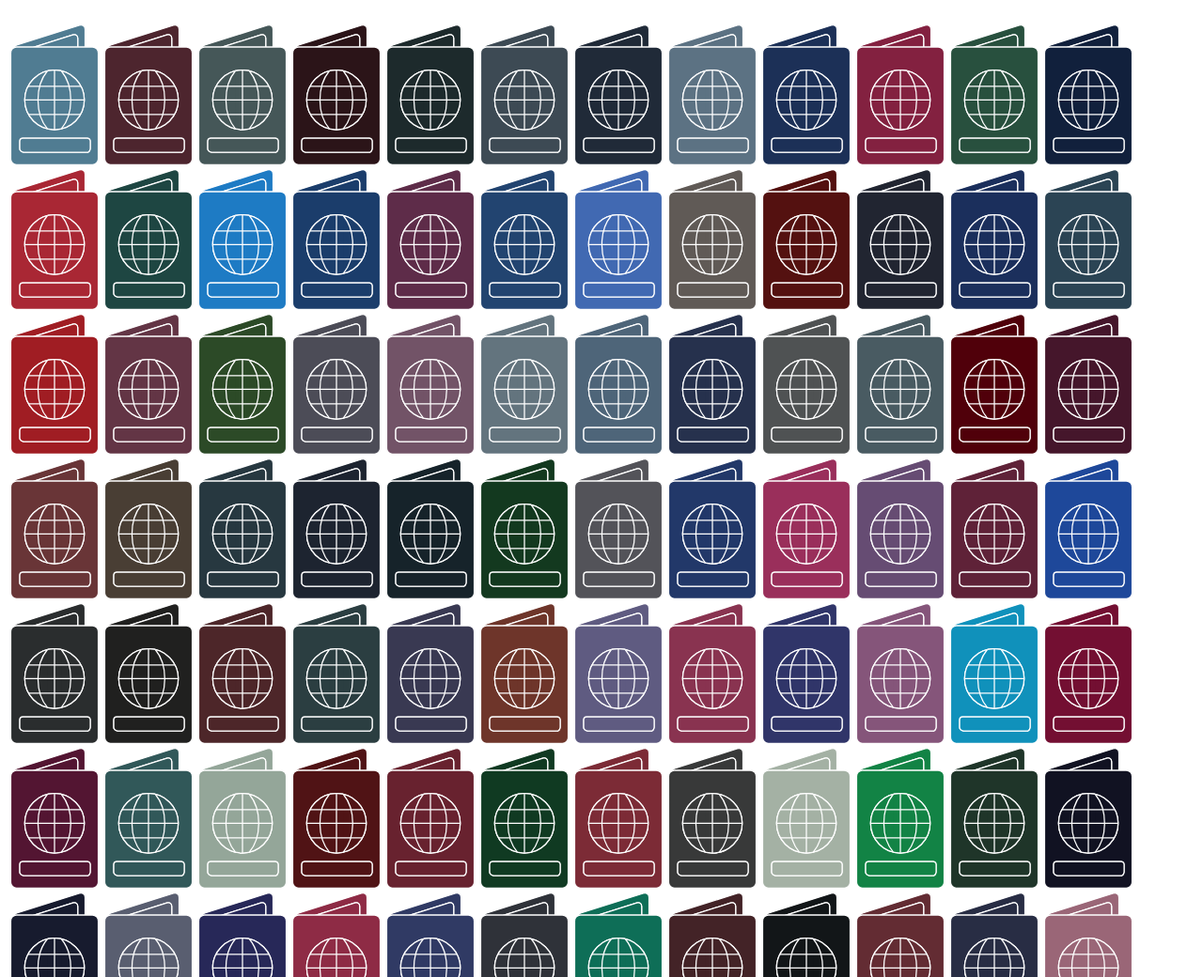
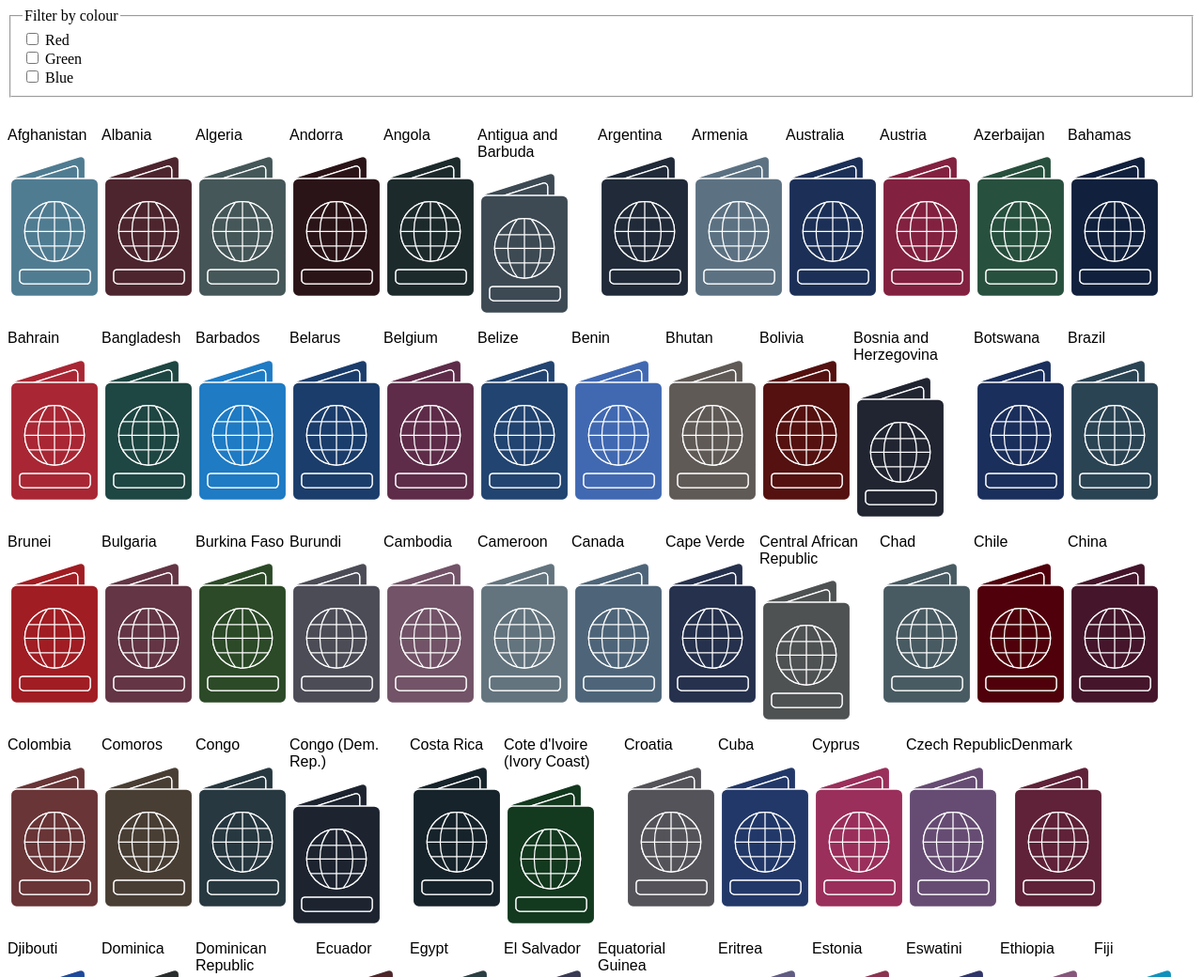
Before and after one commit to trianah/passport-colours, a website: page app/index.html in a window 1280 px wide. Shown: the top 1040 px of the page at 94% size. Drawn offline with Linux system fonts and the light colour scheme.

Commit message:
filtering htmls

```diff
--- a/app/index.html
+++ b/app/index.html
@@ -18,6 +18,24 @@
         your experience and security.
       </p>
     <![endif]-->
+
+    <fieldset id="filter">
+      <legend>Filter by colour</legend>
+      <div>
+        <input data-filter-option type="checkbox" id="red" name="colour" value="red">
+        <label for="red">Red</label>
+      </div>
+      <div>
+        <input data-filter-option type="checkbox" id="green" name="colour" value="green">
+        <label for="green">Green</label>
+      </div>
+      <div>
+        <input data-filter-option type="checkbox" id="blue" name="colour" value="blue">
+        <label for="blue">Blue</label>
+      </div>
+    </fieldset>
+
+
 
     <div style="text-align: center;">
       <div class="passport-wrap"></div>
--- a/app/js/main.js
+++ b/app/js/main.js
@@ -1,38 +1,96 @@
 // ..... CLEANING THE DATA .....
-var data = [];
-const wrapper = d3.select("#passports-container");
-console.log(wrapper);
+var data = []
+const wrapper = d3.select('#passports-container')
+console.log(wrapper)
 
-d3.csv("data/colors.csv", function(d, i) {
+d3.csv('data/colors.csv', function(d, i) {
+	let r = toRgb(d.R)
+	let g = toRgb(d.G)
+	let b = toRgb(d.B)
+
 	data.push({
 		country: d.Country,
-    r: toRgb(d.R),
-    g: toRgb(d.G),
-    b: toRgb(d.B)
-  });
+		r: r,
+		g: g,
+		b: b,
+		colour: getColour(r, g, b)
+	})
 
-  let item = wrapper.append("div");
-  //item.append("h2").text(data[i].country);
+	let item = wrapper.append('div')
+
+	item.attr(`data-colour-${data[i].colour}`, '')
+
+	item.attr('data-passport', '')
+	item.append('h2').text(data[i].country)
 	item
-    .append("svg")
-    .attr("class", "icon")
+		.append('svg')
+		.attr('class', 'icon')
 		.style(
-      "color",
-      "rgb(" + data[i].r + "," + data[i].g + "," + data[i].b + ")"
+			'color',
+			'rgb(' + data[i].r + ',' + data[i].g + ',' + data[i].b + ')'
 		)
-    .append("use")
-    .attr("xlink:href", "#passport");
-});
+		.append('use')
+		.attr('xlink:href', '#passport')
+})
 
 function toRgb(val) {
 	// convert strings to valid RGB values
-  return parseInt(parseFloat(val) * 255);
+	return parseInt(parseFloat(val) * 255)
 }
 
-console.log(data);
+function getColour(r, g, b) {
+	// convert strings to valid RGB values
+	if (r > g && r > b) {
+		return 'red'
+	}
+
+	if (g > r && g > b) {
+		return 'green'
+	}
+
+	if (b > r && b > g) {
+		return 'blue'
+	}
+	return 'none'
+}
+
+console.log(data)
 
 // ..... BINDING DATA .....
 // append each item to svg
 
 // add rgb color as bg
 // add country name to svg
+
+// ..... FILTERING .....
+const filter = document.getElementById('filter')
+console.log(filter)
+
+const filters = document.querySelectorAll('[data-filter-option]')
+
+filters.forEach(filter => {
+	filter.addEventListener('change', event => {
+		if (filter.checked) {
+			console.log(filter.getAttribute('value'))
+			Show(`data-colour-${filter.getAttribute('value')}`)
+		} else {
+			console.log('Disabled')
+		}
+	})
+})
+
+const wrap = document.getElementById('passports-container')
+var wrapperDivs = wrapper.select('[data-passport]')
+
+function Show(val) {
+	// for item in items show if attr matches
+	console.log(val)
+	console.log(typeof wrapperDivs)
+	wrapperDivs.forEach(div => {
+		console.log('for each ...')
+		if (div.getAttribute(val) !== '') {
+			div.classList.toggle('hidden')
+			console.log('found: ' + val)
+		}
+	})
+}
--- a/app/scss/styles.scss
+++ b/app/scss/styles.scss
@@ -37,3 +37,7 @@ svg.icon {
 	fill: currentColor;
 	//margin-bottom: 3em;
 }
+
+.hidden {
+	display: none;
+}
```
Also changed, not shown: app/css/styles.css. Lines whose indentation alone changed are shown as unchanged.
